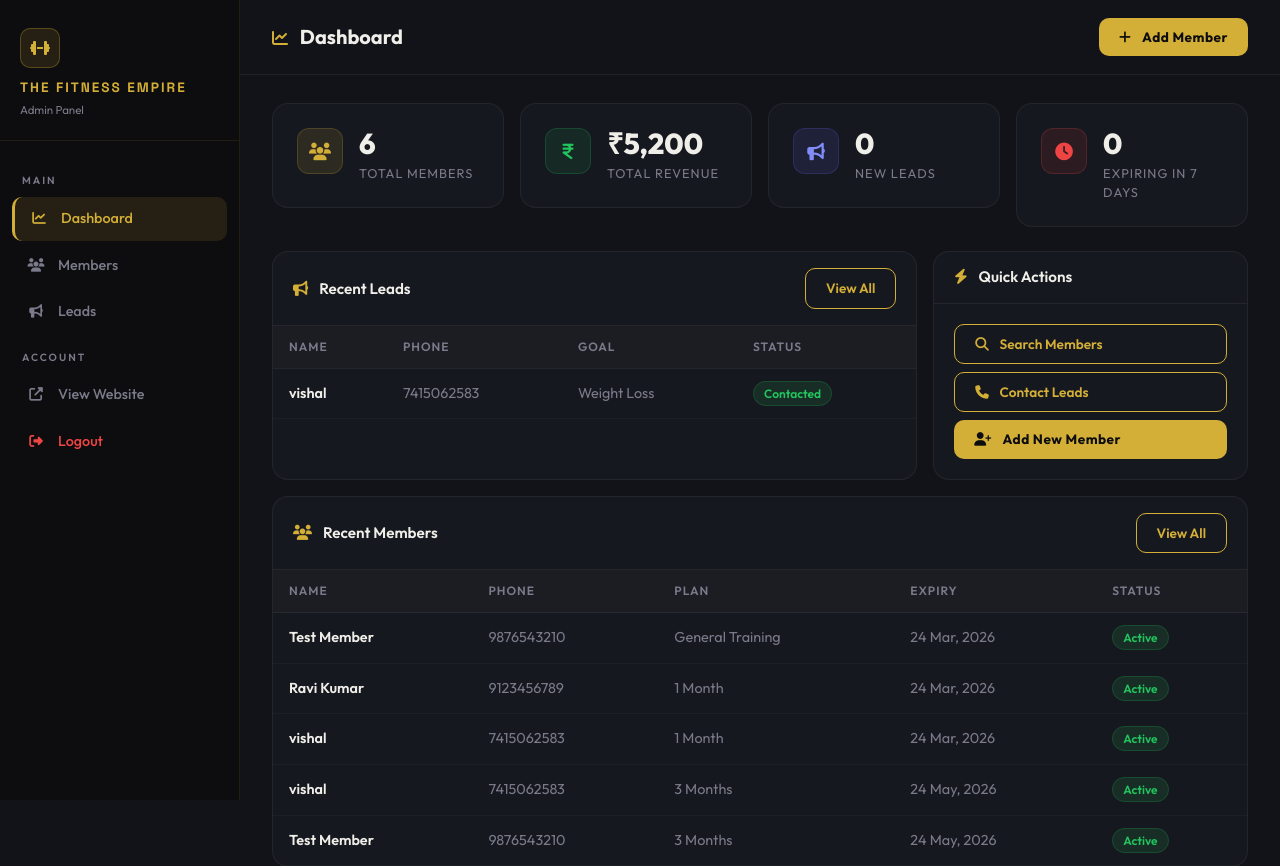
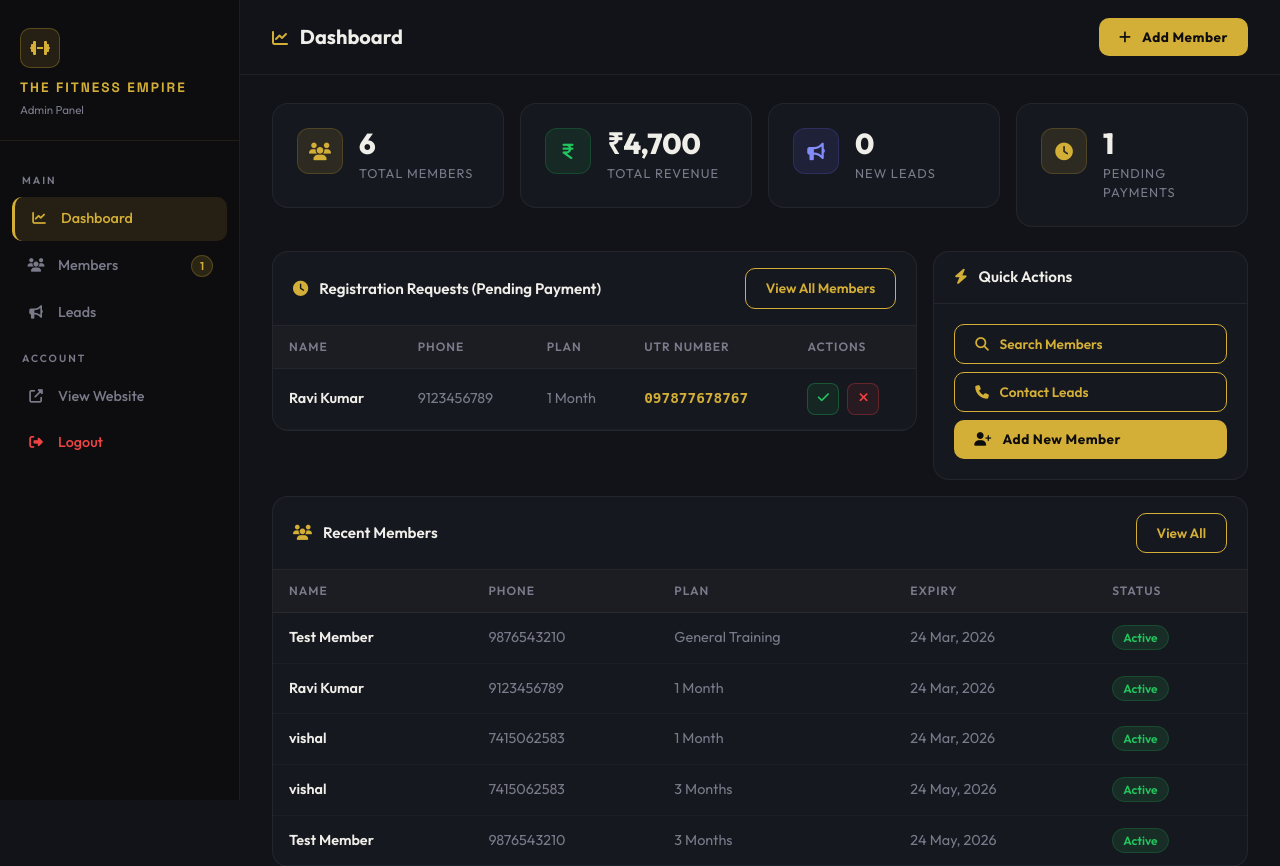
Before and after one commit to Vishal7415/iron_gym_portfolio, a PHP site: page /admin/index.php in a window 1280 px wide. Shown: the top 866 px of the page. Run offline with PHP 8.4, Linux system fonts and the light colour scheme; the visitor is signed in with stand-in values (Sample User, id 1); data comes from the database, SQL or seed files in the repository.

Commit message:
Complete admin dashboard overhaul, sidebar badges, and professional billing receipt page

```diff
--- a/admin/admin_layout.php
+++ b/admin/admin_layout.php
@@ -265,7 +265,7 @@ function adminHead(string $title): void { ?>
     </style>
 <?php }
 
-function adminSidebar(string $active, int $leadCount = 0): void { ?>
+function adminSidebar(string $active, int $leadCount = 0, int $pendingCount = 0): void { ?>
 </head>
 <body>
 <div class="admin-sidebar">
@@ -277,7 +277,12 @@ function adminSidebar(string $active, int $leadCount = 0): void { ?>
     <nav class="sidebar-nav">
         <div class="nav-label">Main</div>
         <a href="index.php"   class="nav-link <?php echo $active==='dashboard' ? 'active':'' ?>"><i class="fas fa-chart-line"></i> Dashboard</a>
-        <a href="members.php" class="nav-link <?php echo $active==='members'   ? 'active':'' ?>"><i class="fas fa-users"></i> Members</a>
+        <a href="members.php" class="nav-link <?php echo $active==='members'   ? 'active':'' ?>">
+            <i class="fas fa-users"></i> Members
+            <?php if ($pendingCount > 0): ?>
+                <span style="margin-left:auto;background:rgba(212,175,55,0.15);color:var(--gold);border:1px solid rgba(212,175,55,0.25);border-radius:50px;font-size:0.7rem;padding:2px 8px;font-weight:600;"><?php echo $pendingCount; ?></span>
+            <?php endif; ?>
+        </a>
         <a href="leads.php"   class="nav-link <?php echo $active==='leads'     ? 'active':'' ?>">
             <i class="fas fa-bullhorn"></i> Leads
             <?php if ($leadCount > 0): ?>
@@ -290,7 +295,15 @@ function adminSidebar(string $active, int $leadCount = 0): void { ?>
     </nav>
 </div>
 <div class="admin-main">
-<?php }
+<?php
+    // Vercel Data Warning
+    if (getenv('APP_ENV') === 'production') {
+        echo '<div style="background:rgba(239,68,68,0.1); border-bottom:1px solid rgba(239,68,68,0.2); padding:10px 32px; font-size:0.8rem; color:#EF4444; display:flex; align-items:center; gap:10px;">
+                <i class="fas fa-exclamation-triangle"></i>
+                <span><strong>Persistence Alert:</strong> You are on Vercel. Data saved here is temporary (usually resets daily). Please use manual backups or migrate to a persistent DB.</span>
+              </div>';
+    }
+}
 
 function adminEnd(): void { ?>
 <script src="https://cdn.jsdelivr.net/npm/bootstrap@5.3.0/dist/js/bootstrap.bundle.min.js"></script>
--- a/admin/index.php
+++ b/admin/index.php
@@ -8,8 +8,12 @@ if (!admin_is_logged_in()) {
 // Stats
 $member_count   = $pdo->query("SELECT COUNT(*) FROM members")->fetchColumn();
 $lead_count     = $pdo->query("SELECT COUNT(*) FROM leads WHERE status = 'New'")->fetchColumn();
-$total_revenue  = $pdo->query("SELECT SUM(fee) FROM members")->fetchColumn() ?: 0;
+$pending_count  = $pdo->query("SELECT COUNT(*) FROM members WHERE payment_status = 'Pending'")->fetchColumn();
+$total_revenue  = $pdo->query("SELECT SUM(fee) FROM members WHERE payment_status = 'Verified'")->fetchColumn() ?: 0;
 $expiring_soon  = $pdo->query("SELECT COUNT(*) FROM members WHERE expiry_date <= date('now', '+7 days') AND expiry_date >= date('now')")->fetchColumn();
+
+// Recent pending members
+$pending_members = $pdo->query("SELECT * FROM members WHERE payment_status = 'Pending' ORDER BY created_at DESC LIMIT 5")->fetchAll();
 
 // Recent leads
 $recent_leads = $pdo->query("SELECT * FROM leads ORDER BY created_at DESC LIMIT 5")->fetchAll();
@@ -18,7 +22,7 @@ $recent_leads = $pdo->query("SELECT * FROM leads ORDER BY created_at DESC LIMIT
 $recent_members = $pdo->query("SELECT * FROM members ORDER BY created_at DESC LIMIT 5")->fetchAll();
 
 adminHead("Dashboard");
-adminSidebar("dashboard", (int)$lead_count);
+adminSidebar("dashboard", (int)$lead_count, (int)$pending_count);
 ?>
 
 <div class="admin-topbar">
@@ -61,22 +65,22 @@ adminSidebar("dashboard", (int)$lead_count);
         </div>
         <div class="col-6 col-lg-3">
             <div class="stat-card">
-                <div class="stat-icon red"><i class="fas fa-clock"></i></div>
+                <div class="stat-icon gold"><i class="fas fa-clock"></i></div>
                 <div>
-                    <div class="stat-value"><?php echo $expiring_soon; ?></div>
-                    <div class="stat-label">Expiring in 7 Days</div>
+                    <div class="stat-value"><?php echo $pending_count; ?></div>
+                    <div class="stat-label">Pending Payments</div>
                 </div>
             </div>
         </div>
     </div>
 
     <div class="row g-3">
-        <!-- Recent Leads -->
+        <!-- Pending Registrations -->
         <div class="col-lg-8">
-            <div class="a-card h-100">
+            <div class="a-card mb-4">
                 <div class="a-card-header">
-                    <h5><i class="fas fa-bullhorn me-2" style="color:var(--gold);"></i> Recent Leads</h5>
-                    <a href="leads.php" class="btn-outline-gold btn btn-sm">View All</a>
+                    <h5><i class="fas fa-clock me-2" style="color:var(--gold);"></i> Registration Requests (Pending Payment)</h5>
+                    <a href="members.php" class="btn-outline-gold btn btn-sm">View All Members</a>
                 </div>
                 <div style="overflow-x:auto;">
                     <table class="a-table">
@@ -84,25 +88,26 @@ adminSidebar("dashboard", (int)$lead_count);
                             <tr>
                                 <th>Name</th>
                                 <th>Phone</th>
-                                <th>Goal</th>
-                                <th>Status</th>
+                                <th>Plan</th>
+                                <th>UTR Number</th>
+                                <th>Actions</th>
                             </tr>
                         </thead>
                         <tbody>
-                        <?php if (empty($recent_leads)): ?>
-                            <tr><td colspan="4" style="text-align:center;color:var(--text-muted);padding:32px;">No leads yet. They'll appear when visitors submit the contact form.</td></tr>
+                        <?php if (empty($pending_members)): ?>
+                            <tr><td colspan="5" style="text-align:center;color:var(--text-muted);padding:32px;">No pending registrations.</td></tr>
                         <?php else: ?>
-                            <?php foreach ($recent_leads as $l): ?>
+                            <?php foreach ($pending_members as $pm): ?>
                             <tr>
-                                <td class="fw-semibold"><?php echo htmlspecialchars($l['name']); ?></td>
-                                <td style="color:var(--text-muted);"><?php echo htmlspecialchars($l['phone']); ?></td>
-                                <td style="color:var(--text-muted);"><?php echo htmlspecialchars($l['goal']); ?></td>
+                                <td class="fw-semibold"><?php echo htmlspecialchars($pm['name']); ?></td>
+                                <td style="color:var(--text-muted);"><?php echo htmlspecialchars($pm['phone']); ?></td>
+                                <td style="color:var(--text-muted);"><?php echo htmlspecialchars($pm['plan_type']); ?></td>
+                                <td style="color:var(--gold); font-family: monospace; font-weight: 700;"><?php echo htmlspecialchars($pm['utr']); ?></td>
                                 <td>
-                                    <?php if ($l['status'] === 'New'): ?>
-                                        <span class="badge-danger">New</span>
-                                    <?php else: ?>
-                                        <span class="badge-success">Contacted</span>
-                                    <?php endif; ?>
+                                    <div class="d-flex gap-2">
+                                        <a href="members.php?action=verify_payment&id=<?php echo $pm['id']; ?>" class="btn-act btn-act-green" title="Verify Payment" onclick="return confirm('Verify this payment?')"><i class="fas fa-check"></i></a>
+                                        <a href="members.php?action=reject_payment&id=<?php echo $pm['id']; ?>" class="btn-act btn-act-red" title="Reject Payment" onclick="return confirm('Reject this payment?')"><i class="fas fa-times"></i></a>
+                                    </div>
                                 </td>
                             </tr>
                             <?php endforeach; ?>
--- a/admin/leads.php
+++ b/admin/leads.php
@@ -12,10 +12,11 @@ if (isset($_GET['mark_contacted'])) {
 }
 
 $lead_count = $pdo->query("SELECT COUNT(*) FROM leads WHERE status = 'New'")->fetchColumn();
+$pending_count = $pdo->query("SELECT COUNT(*) FROM members WHERE payment_status = 'Pending'")->fetchColumn();
 $leads      = $pdo->query("SELECT * FROM leads ORDER BY created_at DESC")->fetchAll();
 
 adminHead("Leads");
-adminSidebar("leads", (int)$lead_count);
+adminSidebar("leads", (int)$lead_count, (int)$pending_count);
 ?>
 
 <div class="admin-topbar">
--- a/admin/members.php
+++ b/admin/members.php
@@ -8,6 +8,7 @@ if (!admin_is_logged_in()) {
 $action = $_GET['action'] ?? 'list';
 $id     = $_GET['id'] ?? null;
 $lead_count = $pdo->query("SELECT COUNT(*) FROM leads WHERE status = 'New'")->fetchColumn();
+$pending_count = $pdo->query("SELECT COUNT(*) FROM members WHERE payment_status = 'Pending'")->fetchColumn();
 
 // Handle Add/Edit
 if ($_SERVER['REQUEST_METHOD'] === 'POST') {
@@ -70,7 +71,7 @@ $pageTitle = match($action) {
 };
 
 adminHead($pageTitle);
-adminSidebar("members", (int)$lead_count);
+adminSidebar("members", (int)$lead_count, (int)$pending_count);
 ?>
 
 <div class="admin-topbar">
```
Also changed, not shown: confirmation.php (+70 -59 lines), QR.jpeg (deleted).
